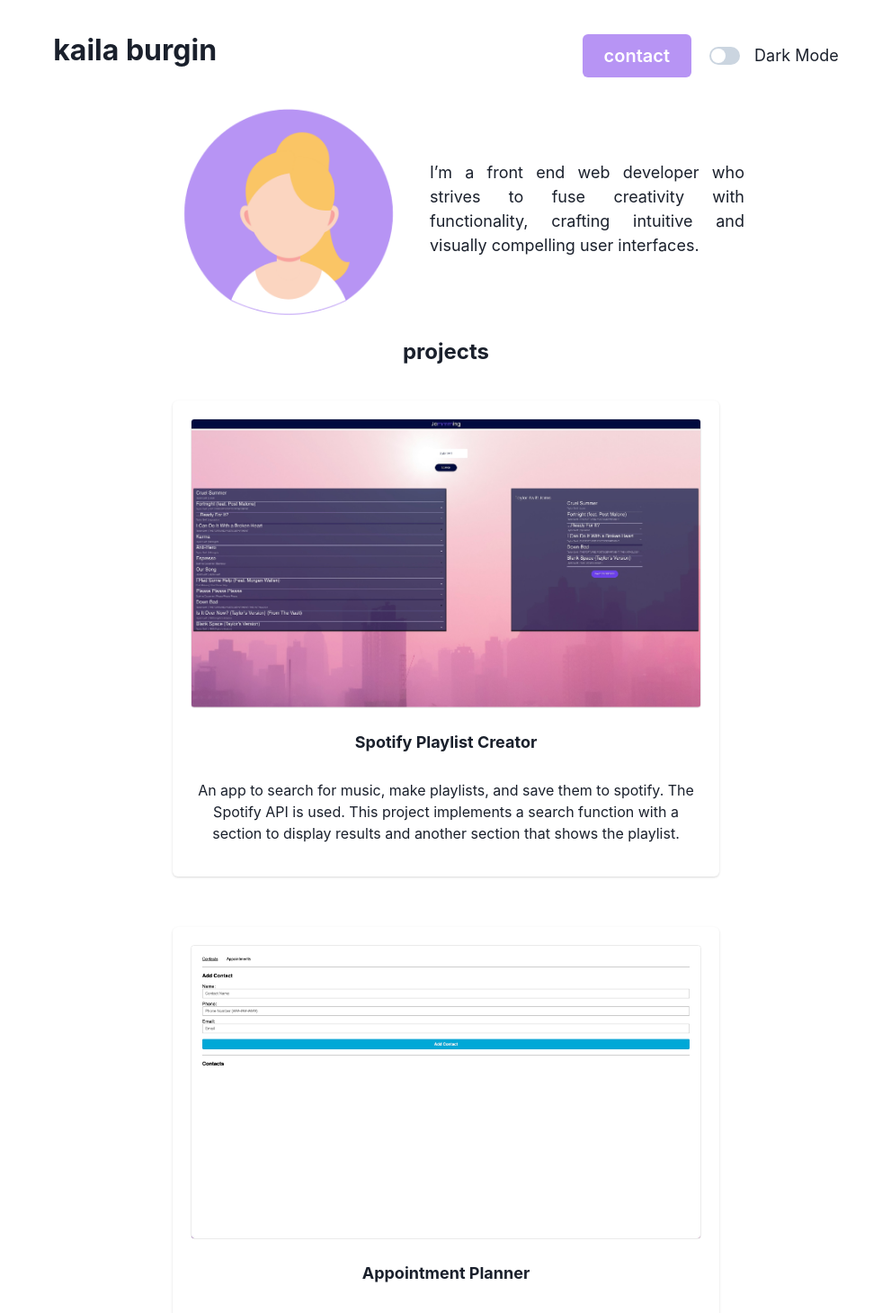
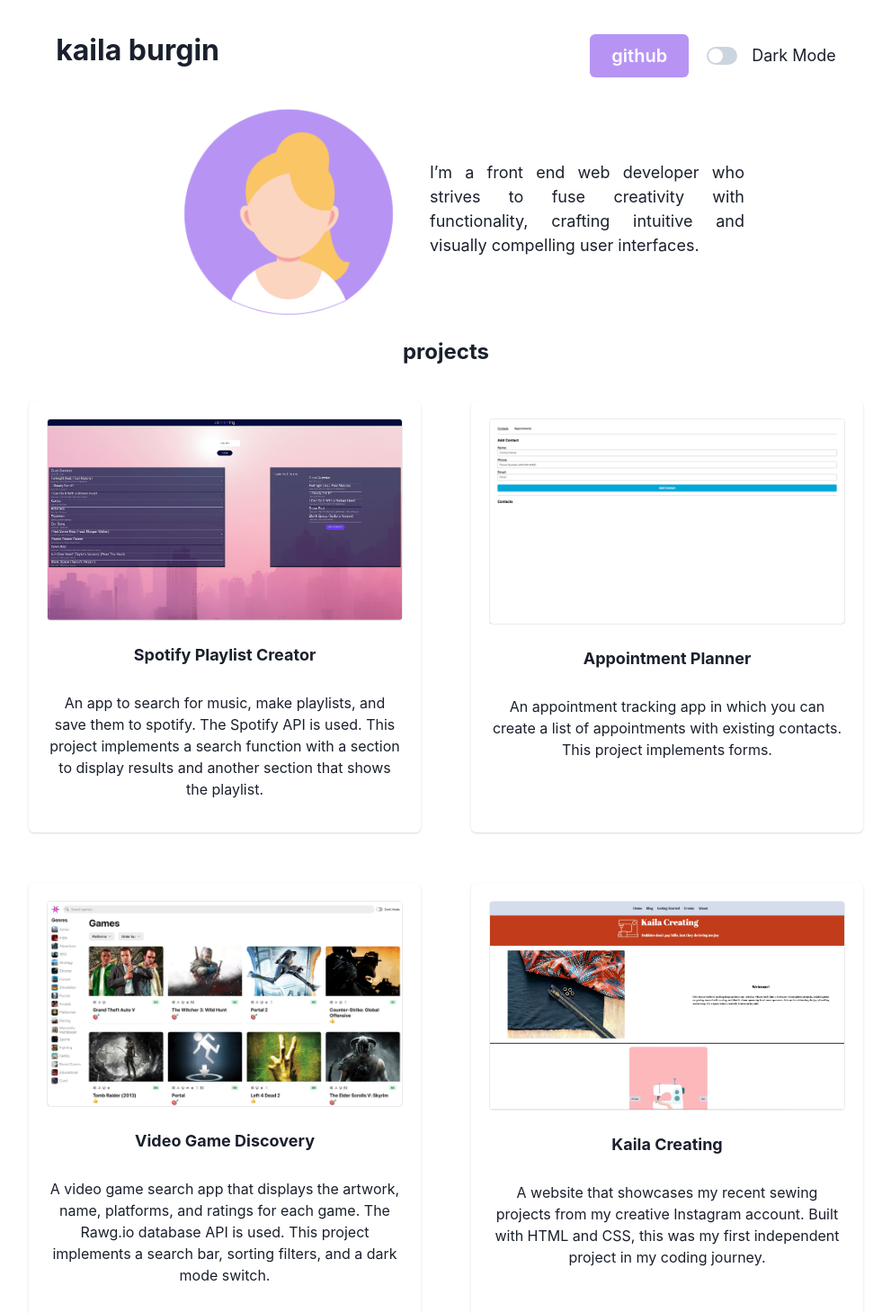
Before and after one commit to kailaburgin/portfolio, a React (Vite) app: page / in a window 1280 px wide. Shown: the top 1459 px of the page at 90% size, without its empty margins (144-1135 px from the left). Built offline with nearby package versions, Linux system fonts and the light colour scheme.

Commit message:
added additional project card, fixed SimpleGrid margins

```diff
--- a/src/components/NavBar.jsx
+++ b/src/components/NavBar.jsx
@@ -20,7 +20,7 @@ const NavBar = () => {
       <Hide breakpoint="(max-width: 550px)">
         <HStack spacing={5}>
           <Button bg="purple.300" color="white" size="lg" fontSize={20}>
-            contact
+            github
           </Button>
           <ColorModeSwitch />
         </HStack>
--- a/src/components/Projects.jsx
+++ b/src/components/Projects.jsx
@@ -57,10 +57,9 @@ const Projects = () => {
           </Hide> */}
       <SimpleGrid
         minChildWidth="380px"
-        // columns={{ sm: 1, md: 2, lg: 2, xl: 3 }}
         spacing={6}
-        mr={80}
-        ml={80}
+        mr={{sm: 20, md: 20, lg: 20, xl: 40}}
+        ml={{sm: 20, md: 20, lg: 20, xl: 40}}
       >
         {obj_projects.map((proj) => (
           <Card m={4} key={proj.name}>
--- a/src/components/projectData.js
+++ b/src/components/projectData.js
@@ -41,6 +41,13 @@ const obj_projects = [
     picture: "../../public/games.jpg",
     skills: "typescript, react",
   },
+  {
+    name: "Kaila Creating",
+    description:
+      "A website that showcases my recent sewing projects from my creative Instagram account. Built with HTML and CSS, this was my first independent project in my coding journey.",
+    picture: "../../public/kailacreating.jpg",
+    skills: "html, css",
+  },
 ];
 
 export default obj_projects;
```
Also changed, not shown: public/kailacreating.jpg (added).
